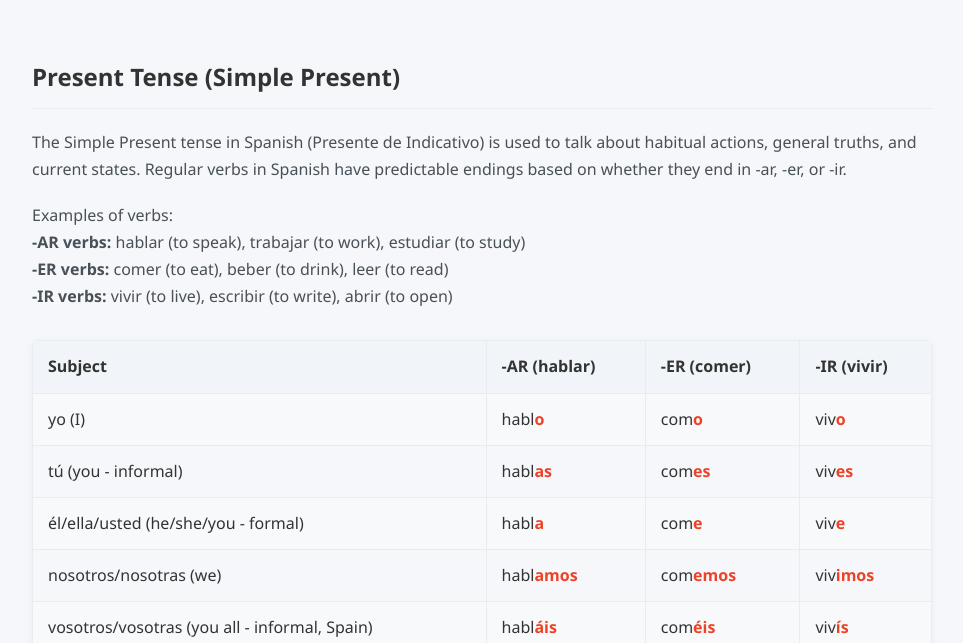
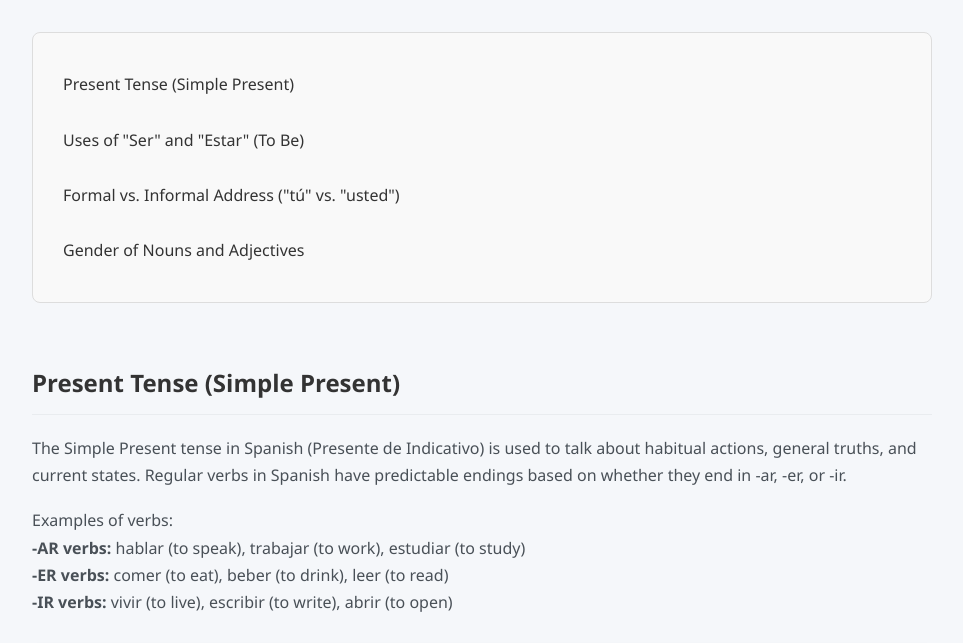
Before and after one commit to stevieg3/spanish_summaries, a plain HTML site: page levels/a1/level_1.html in a window 1280 px wide. Shown: the part 96-739 px from the top of the page, without its empty margins (158-1121 px from the left). Drawn offline with Linux system fonts and the light colour scheme.

Commit message:
Add table of contents section to Level 1 (A1) and style it in CSS for improved navigation

```diff
--- a/css/styles.css
+++ b/css/styles.css
@@ -364,6 +364,54 @@ footer {
     box-shadow: 0 2px 5px rgba(0, 0, 0, 0.05);
 }
 
+/* Table of Contents Styles */
+.table-of-contents {
+    background-color: #f9f9f9;
+    border: 1px solid #ddd;
+    border-radius: 8px;
+    padding: 20px;
+    margin: 20px 0;
+    width: 100%;
+}
+
+.table-of-contents h3 {
+    text-align: center;
+    margin-bottom: 15px;
+    color: #333;
+    font-size: 1.3rem;
+}
+
+.table-of-contents ul {
+    list-style-type: none;
+    padding: 0;
+    margin: 0;
+}
+
+.table-of-contents li {
+    margin: 8px 0;
+}
+
+.table-of-contents a {
+    display: block;
+    color: #333;
+    text-decoration: none;
+    padding: 10px;
+    border-radius: 4px;
+    transition: background-color 0.2s, color 0.2s;
+    font-weight: 500;
+}
+
+.table-of-contents a:hover {
+    background-color: #ffca2f;
+    color: #333;
+}
+
+@media (max-width: 768px) {
+    .table-of-contents li {
+        flex: 0 0 100%;
+    }
+}
+
 /* Responsive Design */
 @media (max-width: 768px) {
     .content-wrapper {
--- a/levels/a1/level_1.html
+++ b/levels/a1/level_1.html
@@ -9,7 +9,16 @@
 <body class="level-content">
     <h1>Level 1 (A1)</h1>
 
-    <h2>Present Tense (Simple Present)</h2>
+    <div class="table-of-contents">
+        <ul>
+            <li><a href="#present-tense">Present Tense (Simple Present)</a></li>
+            <li><a href="#ser-estar">Uses of "Ser" and "Estar" (To Be)</a></li>
+            <li><a href="#formal-informal">Formal vs. Informal Address ("tú" vs. "usted")</a></li>
+            <li><a href="#gender">Gender of Nouns and Adjectives</a></li>
+        </ul>
+    </div>
+
+    <h2 id="present-tense">Present Tense (Simple Present)</h2>
 
     <p>The Simple Present tense in Spanish (Presente de Indicativo) is used to talk about habitual actions, general truths, and current states. Regular verbs in Spanish have predictable endings based on whether they end in -ar, -er, or -ir.</p>
 
@@ -77,7 +86,7 @@
         <p>Note: In many Latin American countries, "vosotros" is not used. Instead, "ustedes" is used for both formal and informal plural "you".</p>
     </div>
 
-    <h2>Uses of "Ser" and "Estar" (To Be)</h2>
+    <h2 id="ser-estar">Uses of "Ser" and "Estar" (To Be)</h2>
 
     <p>Spanish has two verbs that translate to "to be" in English: <strong>ser</strong> and <strong>estar</strong>. They are used in different situations and cannot be used interchangeably.</p>
 
@@ -154,7 +163,7 @@
         <p>La sopa <strong>está</strong> caliente. (The soup is hot. - it's just been heated)</p>
     </div>
 
-    <h2>Formal vs. Informal Address ("tú" vs. "usted")</h2>
+    <h2 id="formal-informal">Formal vs. Informal Address ("tú" vs. "usted")</h2>
 
     <p>Spanish distinguishes between formal and informal ways of addressing people in the second person.</p>
 
@@ -192,7 +201,7 @@
         <p>¿De dónde <strong>son ustedes</strong>? (Where are you all from? - formal, or any plural "you" in Latin America)</p>
     </div>
 
-    <h2>Gender of Nouns and Adjectives</h2>
+    <h2 id="gender">Gender of Nouns and Adjectives</h2>
 
     <p>In Spanish, all nouns have a gender (masculine or feminine), and adjectives must agree in gender and number with the nouns they modify.</p>
 
```
